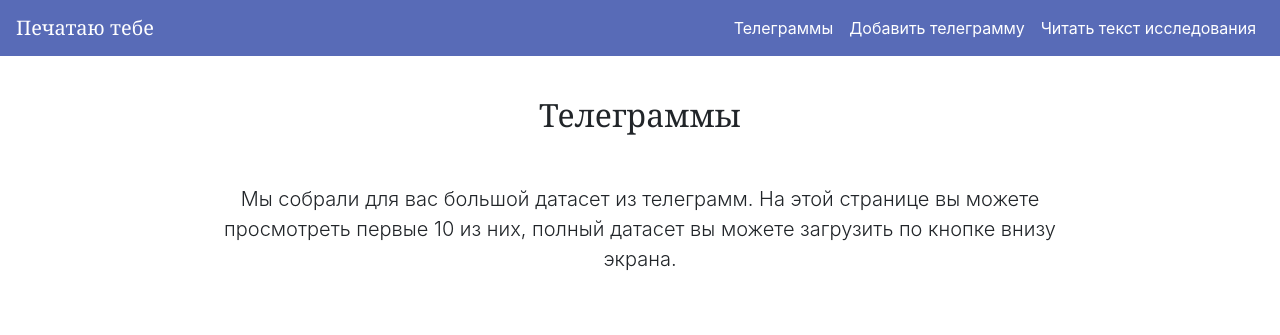
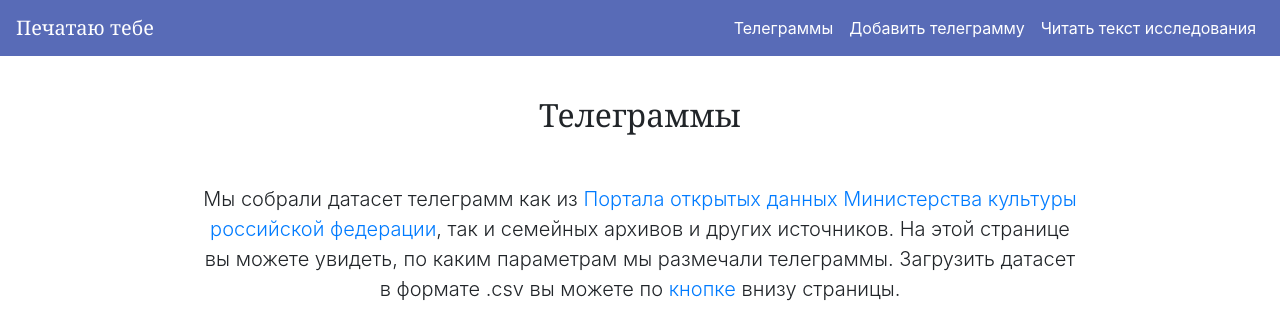
Before and after one commit to arstotrix/webdev2022, a Flask app: page /telegrams in a window 1280 px wide. Shown: the top 335 px of the page. Run offline with Flask 2, Linux system fonts and the light colour scheme; some libraries are stand-ins or nearby versions.

Commit message:
changed text in telegrams

```diff
--- a/src/templates/telegrams.html
+++ b/src/templates/telegrams.html
@@ -43,8 +43,10 @@
 
     	<div class="py-5 text-center" style="margin-top: 3em;">
       	<h2>Телеграммы</h2>
-      	<p class="lead">Мы собрали для вас большой датасет из телеграмм. На этой странице вы можете просмотреть первые 10
- из них, полный датасет вы можете загрузить по кнопке внизу экрана.</p>
+      	<p class="lead">Мы собрали датасет телеграмм как из <a href="https://opendata.mkrf.ru/opendata">
+          Портала открытых данных Министерства культуры российской федерации</a>,
+          так и семейных архивов и других источников. На этой странице вы можете увидеть, по каким параметрам мы размечали телеграммы.
+          Загрузить датасет в формате .csv вы можете по <a href="#knopka">кнопке</a> внизу страницы.</p>
     </div>
 <div class = "container">
 <!-- <table class="table" style = "text-align: center;">
@@ -135,6 +137,6 @@
         height="700"
         display = "block"></iframe></p>
 </div>
-<a href ="https://docs.google.com/spreadsheets/d/1hdBqwUCfd3NeXX-OrFwkwhotwJLCbXTyDM_Qzgs5oz8/export?format=csv&id=1hdBqwUCfd3NeXX-OrFwkwhotwJLCbXTyDM_Qzgs5oz8&gid=0" target = "_self" style = "color: white"><button class="btn btn-primary btn-lg btn-block" type="button" style ="width: 20%; height: 5%; margin-right: auto; margin-left: auto; margin-bottom: 5%;">Скачать датасет</a></button>
+<a href="https://docs.google.com/spreadsheets/d/1hdBqwUCfd3NeXX-OrFwkwhotwJLCbXTyDM_Qzgs5oz8/export?format=csv&id=1hdBqwUCfd3NeXX-OrFwkwhotwJLCbXTyDM_Qzgs5oz8&gid=0" id="knopka" target = "_self" style = "color: white"><button class="btn btn-primary btn-lg btn-block" type="button" style ="width: 20%; height: 5%; margin-right: auto; margin-left: auto; margin-bottom: 5%;">Скачать датасет</a></button>
 
 {% endblock %}
```
